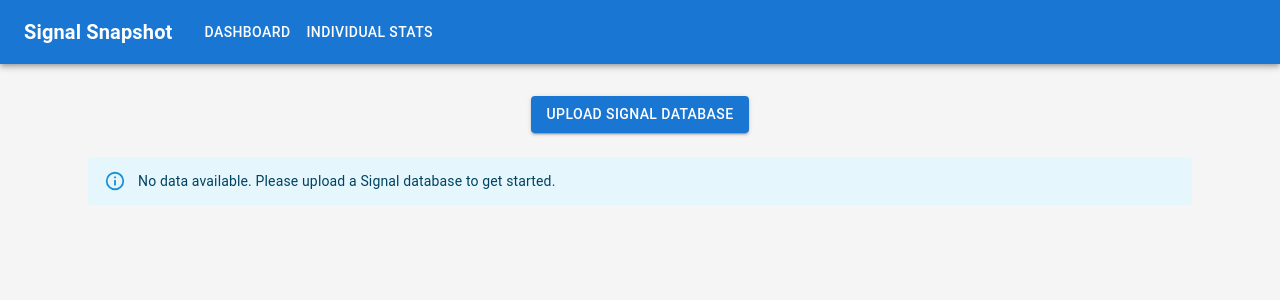
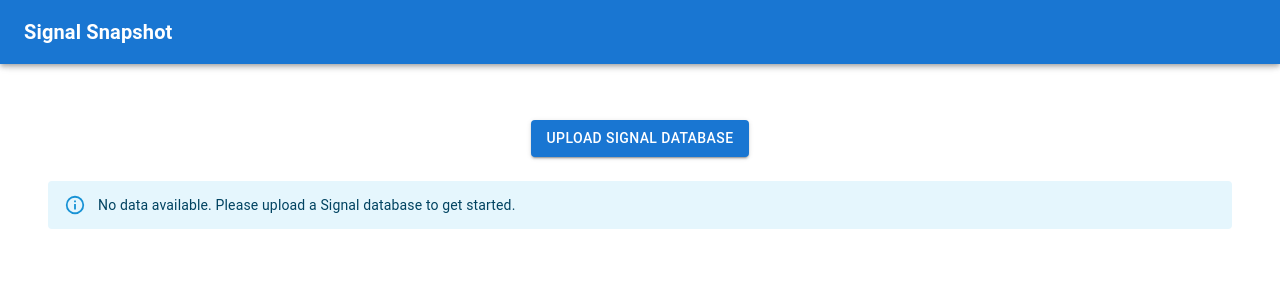
Before and after one commit to ahstewart/signal-snapshot, a React (Create React App) app in the folder frontend/: page /individual in a window 1280 px wide. Shown: the top 300 px of the page. Built offline with nearby package versions, Linux system fonts and the light colour scheme.

Commit message:
moved tabs to a left-hand side navigation menu

```diff
--- a/frontend/src/App.tsx
+++ b/frontend/src/App.tsx
@@ -2,14 +2,24 @@ import React, { useState, useEffect, useCallback, useMemo } from 'react';
 import { Routes, Route, Link } from 'react-router-dom';
 import {
     AppBar,
+    Box,
+    Button,
+    Container,
+    Drawer,
+    List,
+    ListItem,
+    ListItemButton,
+    ListItemIcon,
+    ListItemText,
     Toolbar,
     Typography,
-    Container,
-    Button,
     CircularProgress,
-    Box,
-    Alert
+    Alert,
+    LinearProgress,
+    Divider
 } from '@mui/material';
+import DashboardIcon from '@mui/icons-material/Dashboard';
+import PersonIcon from '@mui/icons-material/Person';
 import ProgressDialog from './components/ProgressDialog';
 import Dashboard from './components/Dashboard';
 import IndividualStats from './components/IndividualStats';
@@ -209,20 +219,18 @@ function App() {
         />
     ), [showProgress, progress, progressMessage]);
 
+    const drawerWidth = 240;
+
     return (
-        <div className="App">
+        <Box sx={{ display: 'flex', minHeight: '100vh' }}>
             {progressDialog}
-            <AppBar position="static">
+
+            {/* App Bar */}
+            <AppBar position="fixed" sx={{ zIndex: (theme) => theme.zIndex.drawer + 1 }}>
                 <Toolbar>
                     <Typography variant="h6" component="div" sx={{ fontWeight: 'bold', mr: 3 }}>
                         Signal Snapshot
                     </Typography>
-                    <Button color="inherit" component={Link} to="/">
-                        Dashboard
-                    </Button>
-                    <Button color="inherit" component={Link} to="/individual">
-                        Individual Stats
-                    </Button>
 
                     {/* Spacer to push the database info and button to the right */}
                     <Box sx={{ flexGrow: 1 }} />
@@ -281,7 +289,61 @@ function App() {
                 </Toolbar>
             </AppBar>
 
-            <Container sx={{ mt: 4 }}>
+            {/* Sidebar Navigation */}
+            {dbBuffer && (
+                <Drawer
+                    variant="permanent"
+                    sx={{
+                        width: drawerWidth,
+                        flexShrink: 0,
+                        [`& .MuiDrawer-paper`]: {
+                            width: drawerWidth,
+                            boxSizing: 'border-box',
+                            marginTop: '64px', // Height of the AppBar
+                            backgroundColor: '#f5f5f5',
+                            borderRight: '1px solid rgba(0, 0, 0, 0.12)'
+                        },
+                    }}
+                >
+                    <List>
+                        <ListItem disablePadding>
+                            <ListItemButton component={Link} to="/" selected={window.location.pathname === '/'}>
+                                <ListItemIcon>
+                                    <DashboardIcon />
+                                </ListItemIcon>
+                                <ListItemText primary="Dashboard" />
+                            </ListItemButton>
+                        </ListItem>
+                        <ListItem disablePadding>
+                            <ListItemButton
+                                component={Link}
+                                to="/individual"
+                                selected={window.location.pathname === '/individual'}
+                            >
+                                <ListItemIcon>
+                                    <PersonIcon />
+                                </ListItemIcon>
+                                <ListItemText primary="Individual Stats" />
+                            </ListItemButton>
+                        </ListItem>
+                    </List>
+                </Drawer>
+            )}
+
+            {/* Main Content */}
+            <Box
+                component="main"
+                sx={{
+                    flexGrow: 1,
+                    p: 3,
+                    marginTop: '64px', // Height of the AppBar
+                    width: dbBuffer ? `calc(100% - ${drawerWidth}px)` : '100%',
+                    transition: (theme) => theme.transitions.create('width', {
+                        easing: theme.transitions.easing.sharp,
+                        duration: theme.transitions.duration.enteringScreen,
+                    })
+                }}
+            >
                 {error && (
                     <Alert severity="error" sx={{ mb: 2 }}>
                         {error}
@@ -335,8 +397,8 @@ function App() {
                         }
                     />
                 </Routes>
-            </Container>
-        </div>
+            </Box>
+        </Box>
     );
 }
 
```
